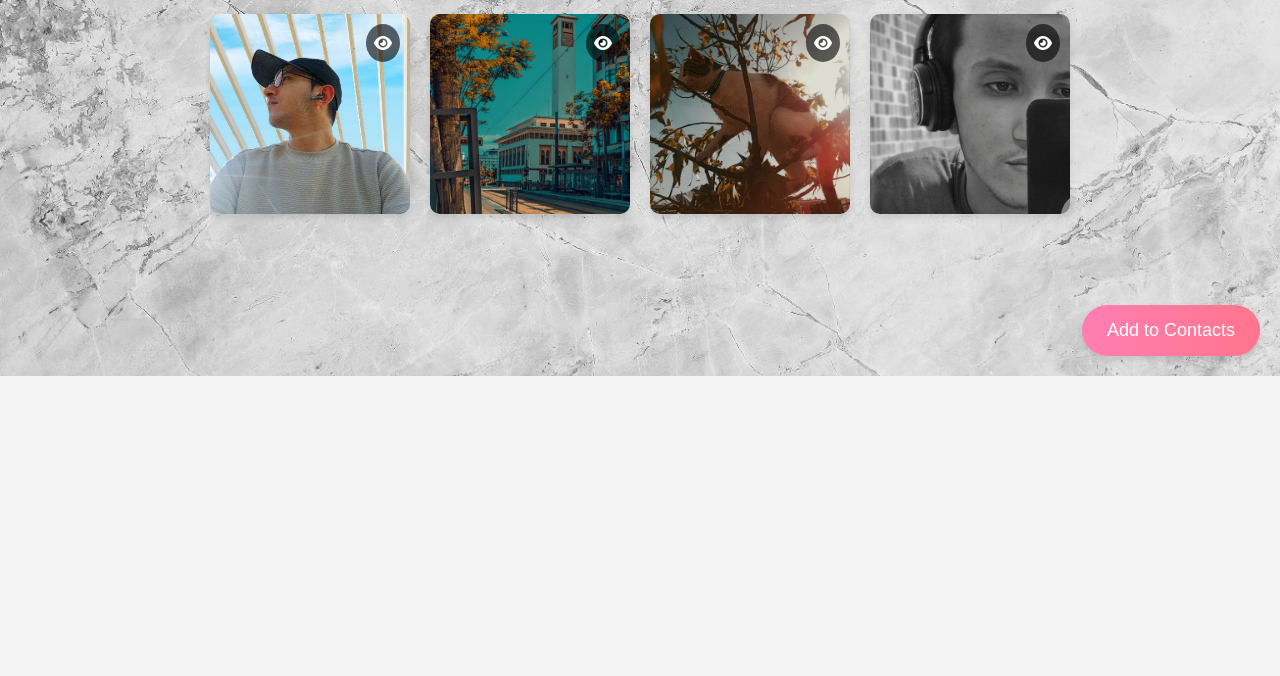
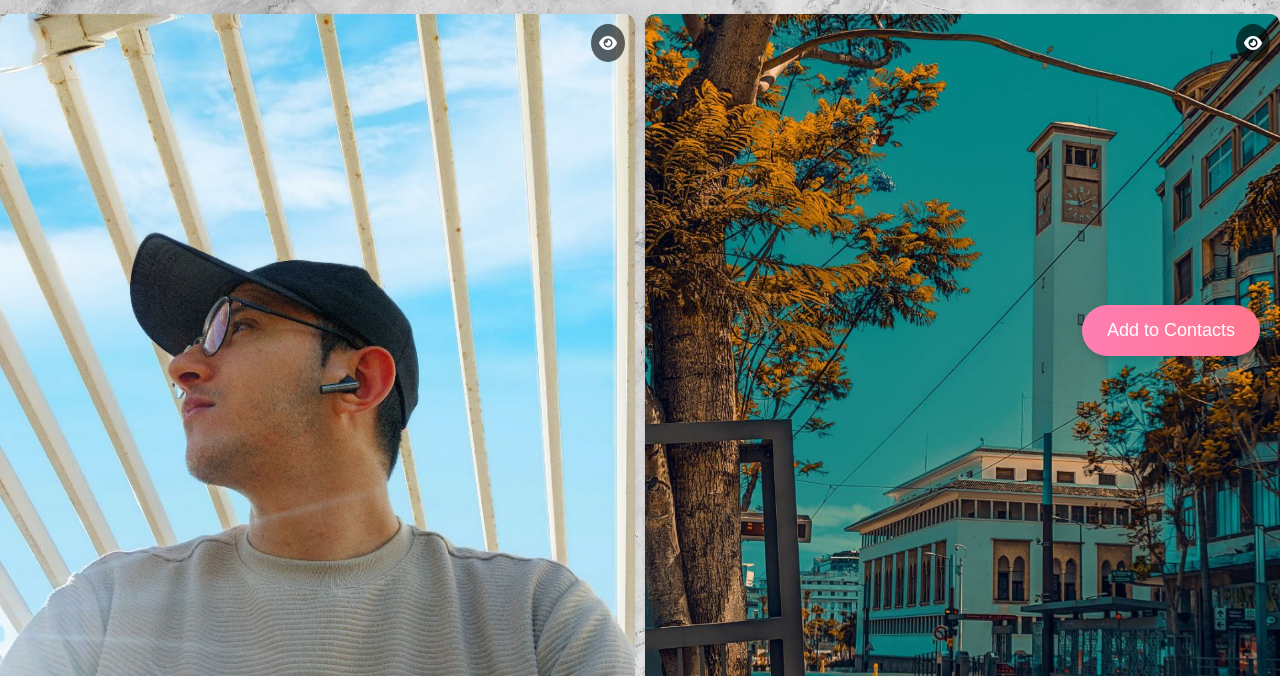
Before and after one commit to ayoubhafiane/bio, a plain HTML site: page index.html in a window 1280 px wide. Shown: the part 424-1100 px from the top of the page. Before the commit the page ends 800 px from the top, so only its background shows below. Drawn offline with Linux system fonts and the light colour scheme.

Commit message:
Add files via upload

```diff
--- a/style.css
+++ b/style.css
@@ -68,17 +68,14 @@ body {
 
 /* Gallery Section */
 .gallery {
-    display: flex;
-    flex-wrap: wrap;
-    justify-content: center;
-    gap: 20px;
+    display: grid;
+    grid-template-columns: repeat(2, 1fr); /* Always 2 columns */
+    gap: 10px;
     margin: 20px 0;
 }
 
 .gallery-item {
     position: relative;
-    width: 200px;
-    height: 200px;
     overflow: hidden;
     border-radius: 10px;
     box-shadow: 0 4px 6px rgba(0, 0, 0, 0.1);
```
